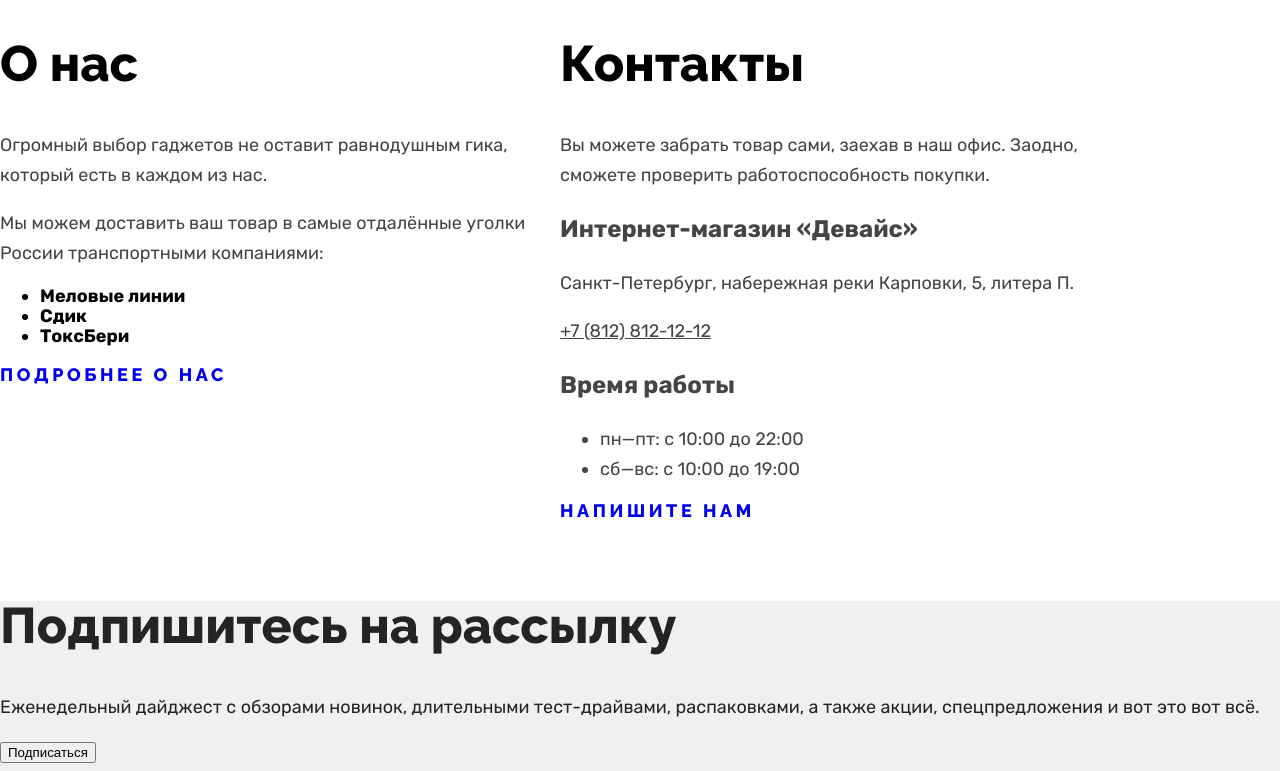
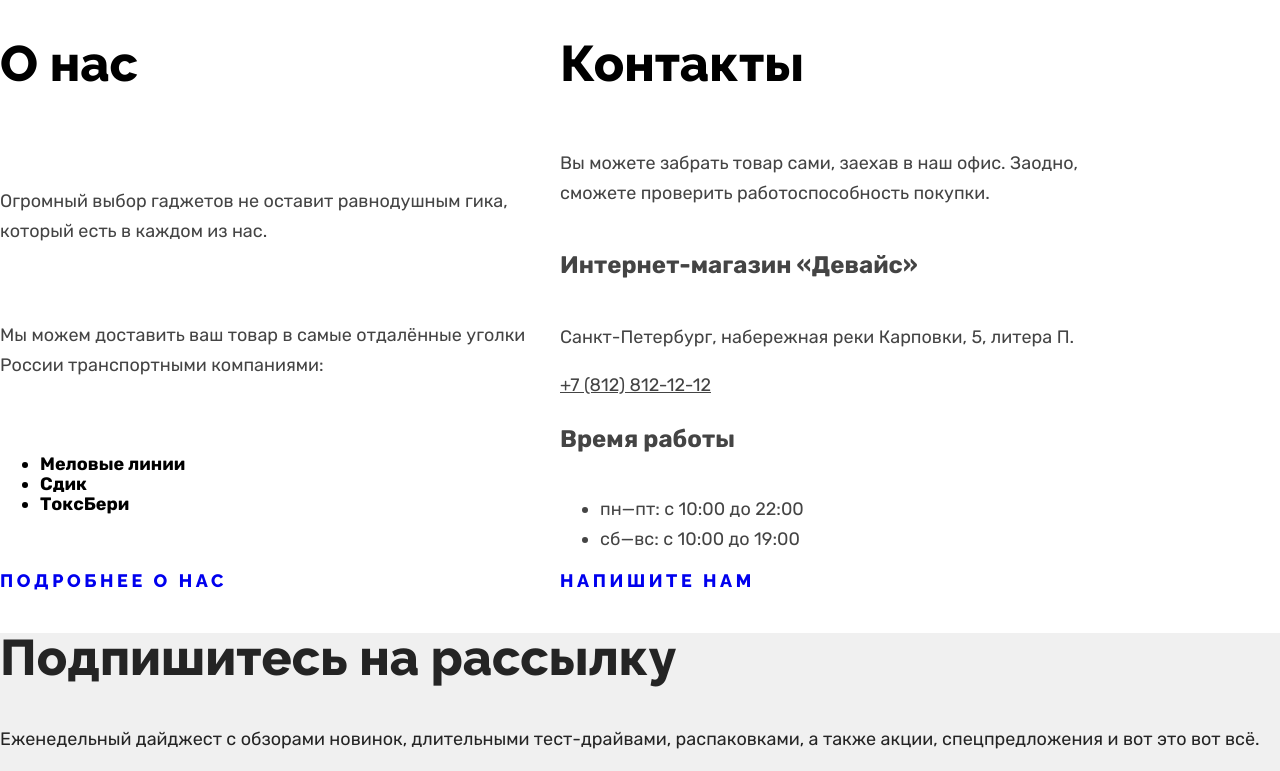
Before and after one commit to S4rgarus/1772487-device-32, a plain HTML site: page index.html in a window 1280 px wide. Shown: the part 3073-3844 px from the top of the page. Drawn offline with Linux system fonts and the light colour scheme.

Commit message:
Сетка страницы и крупных блоков на флексах для главной страницы
Дай пожалуйста комментарии по имеющимся наработкам.

```diff
--- a/styles/styles.css
+++ b/styles/styles.css
@@ -239,16 +239,12 @@
 }
 
 
-.about {
-  align-items: center;
-  height: 562px;
+.about , .contacts {
+  display: flex;
   width: 560px;
-  margin: 97 40 87 140;
-}
-
-.contacts {
-  width: 560px;
-  margin:97 140 87 40;
+  flex-direction: column;
+  justify-content: space-between;
+  align-items: flex-start;
 }
 
 
```
